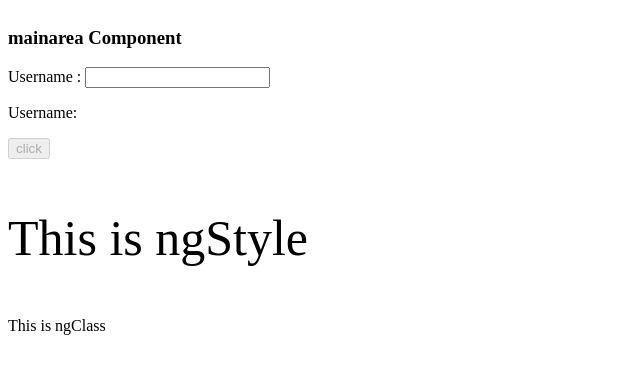
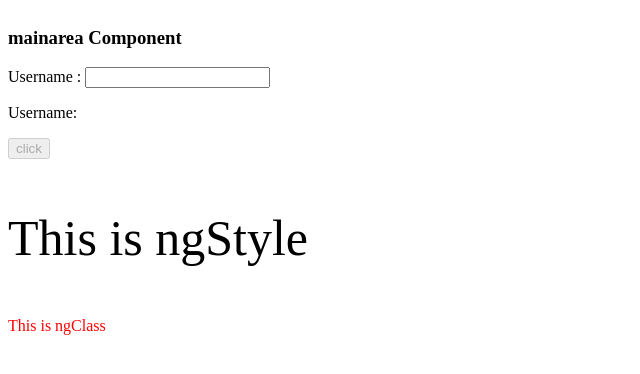
Before and after one commit to Suryapriya19/myangular, an Angular app: page / in a window 1280 px wide. Shown: the top 374 px of the page, without its empty margins (0-640 px from the left). Built offline with nearby package versions, Linux system fonts and the light colour scheme.

Commit message:
added styles

```diff
--- a/src/app/mainarea/mainarea.component.scss
+++ b/src/app/mainarea/mainarea.component.scss
@@ -0,0 +1,6 @@
+.isActive{
+    color:green;
+}
+.inActive{
+    color:red
+}
```
Also changed, not shown: src/app/app.component.scss (line endings or trailing spaces).
